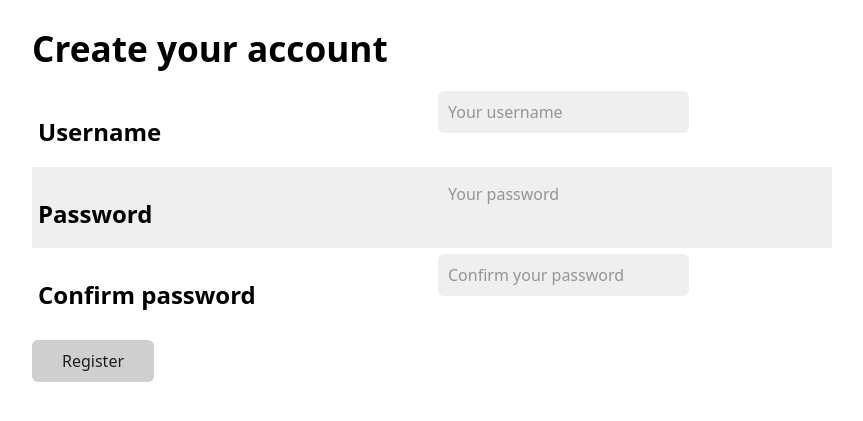
After one commit to danylayasmin/chef-s-kiss, a PHP site: the page made by views/users/register.twig in a window 1280 px wide. The commit adds this page. Shown: the top 421 px of the page, without its empty margins (208-1071 px from the left). Run offline with PHP 8.4, Linux system fonts and the light colour scheme; the template is opened without the code that fills it, so the values that code supplies are empty; some libraries are stand-ins or nearby versions.

Commit message:
register

```diff
--- a/views/error.twig
+++ b/views/error.twig
@@ -1,6 +1,8 @@
 {% extends "./layouts/app.twig" %}
 {% block title %}
     Error {{ errorNumber }}
+{% endblock %}
+{% block navbar %}
 {% endblock %}
 {% block content %}
     <h1>Error {{ errorNumber }}</h1>
--- a/views/layouts/app.twig
+++ b/views/layouts/app.twig
@@ -21,6 +21,7 @@
 				<a href="http://localhost/user/logout"><input type="submit" value="Log out"></a>
 			{% else %}
 				<a href="http://localhost/user/login"><input type="submit" value="Log in"></a>
+				<a href="http://localhost/user/register"><input type="submit" value="Register"></a>
 			{% endif %}
 			{% endblock %}
 		</div>
--- /dev/null
+++ b/views/users/register.twig
@@ -0,0 +1,44 @@
+{% extends "./layouts/app.twig" %}
+{% block title %}
+	Register
+{% endblock %}
+{% block navbar %}
+{% endblock %}
+{% block content %}
+<form method="post" action="register">
+<h1>Create your account</h1>
+<table>
+    <tr>
+        <th>
+            <h2>
+                Username
+            </h2>
+        </th>
+        <td>
+            <input type="text" name="username" placeholder="Your username" required >
+        </td>
+    </tr>
+    <tr>
+        <th>
+            <h2>
+                Password
+            </h2>
+        </th>
+        <td>
+            <input type="password" name="password" placeholder="Your password" required >
+        </td>
+    </tr>
+    <tr>
+        <th>
+            <h2>
+                Confirm password
+            </h2>
+        </th>
+        <td>
+            <input type="password" name="confirmPassword" placeholder="Confirm your password" required >
+        </td>
+    </tr>
+	</table>
+    <input type="submit" value="Register">
+</form>
+{% endblock %}
```
Also changed, not shown: controllers/UserController.php (+29 -0 lines).
